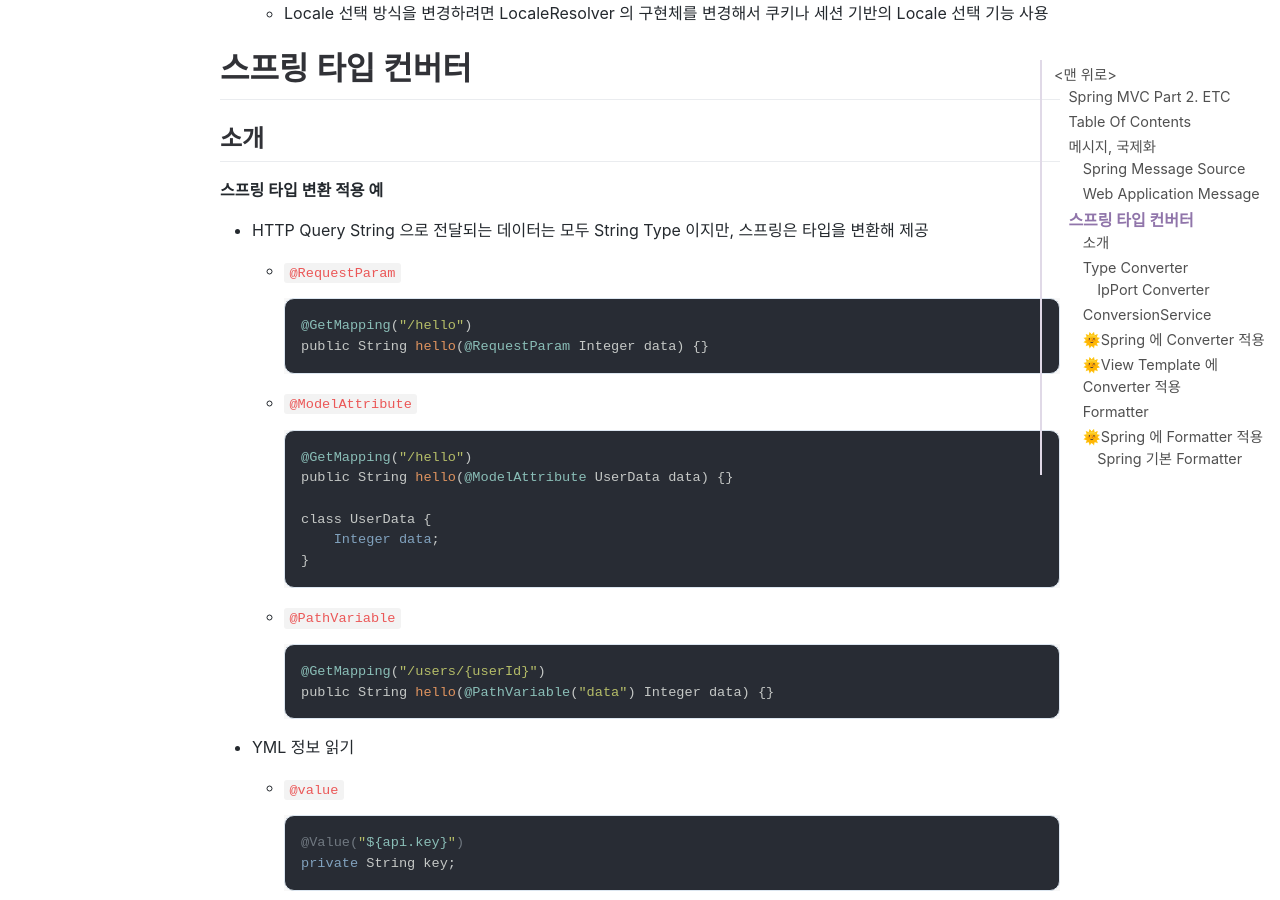
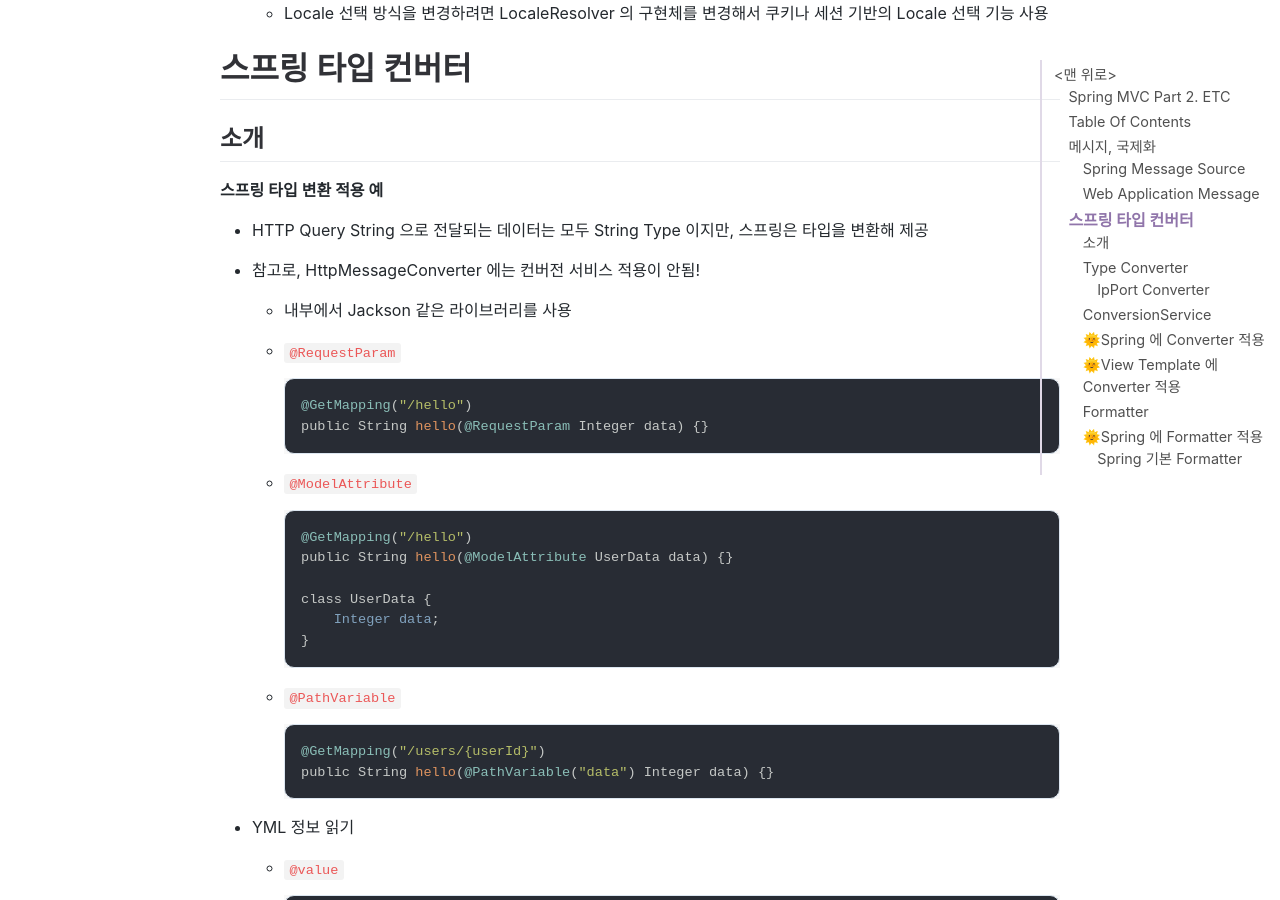
Before and after one commit to jihunparkme/jihunparkme.github.io, a Jekyll site: the page built from _posts/2021-10-12-Spring-MVC-Part2-Etc.md, in a window 1280 px wide and 900 px high, scrolled down 3214 px. Built offline with Jekyll 4.4.1, drawn with Linux system fonts in a browser that asks for light colours; nearby versions of some CDN libraries; comment, search, counter and statistics services are not loaded.

Commit message:
[스프링 타입 컨버터] 마무리

```diff
--- a/_posts/2021-10-12-Spring-MVC-Part2-Etc.md
+++ b/_posts/2021-10-12-Spring-MVC-Part2-Etc.md
@@ -132,6 +132,9 @@ featured-img: spring_mvc_2
 **스프링 타입 변환 적용 예**
 
 - HTTP Query String 으로 전달되는 데이터는 모두 String Type 이지만, 스프링은 타입을 변환해 제공
+- 참고로, HttpMessageConverter 에는 컨버전 서비스 적용이 안됨!
+
+  - 내부에서 Jackson 같은 라이브러리를 사용
 
   - `@RequestParam`
 
```
